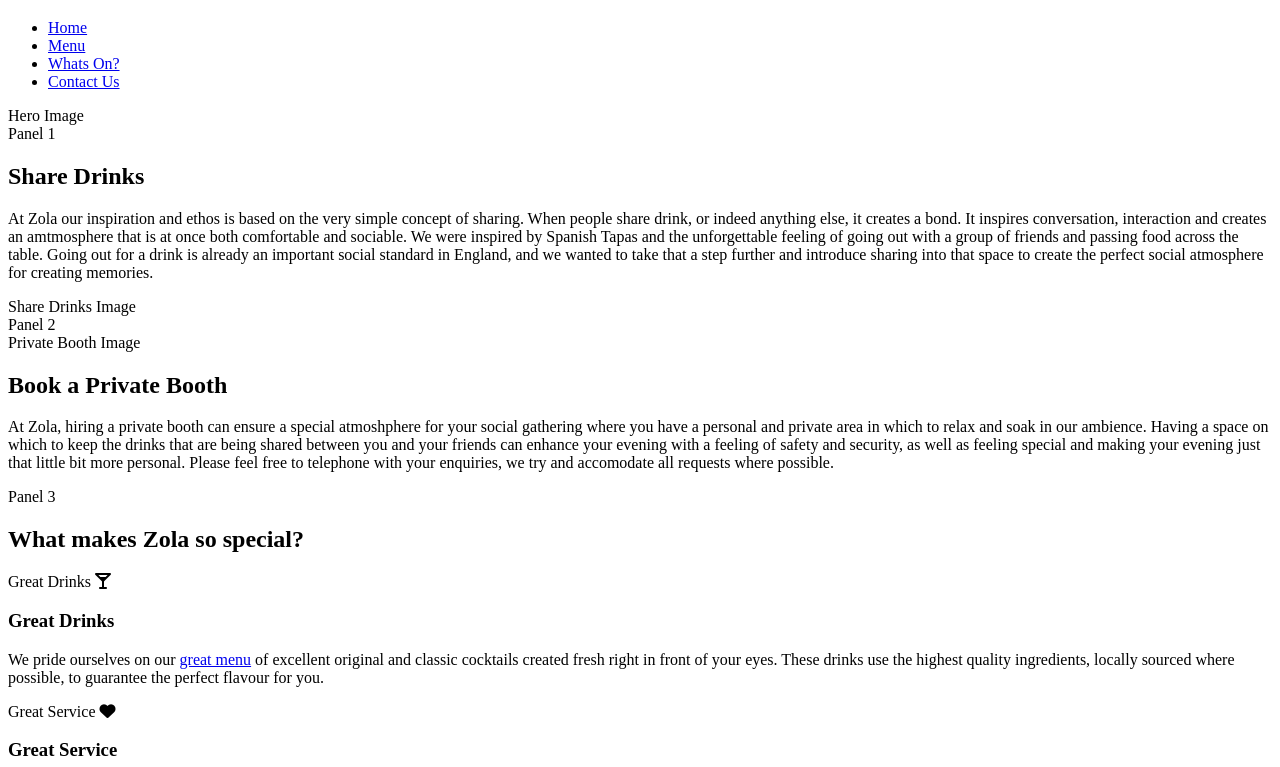
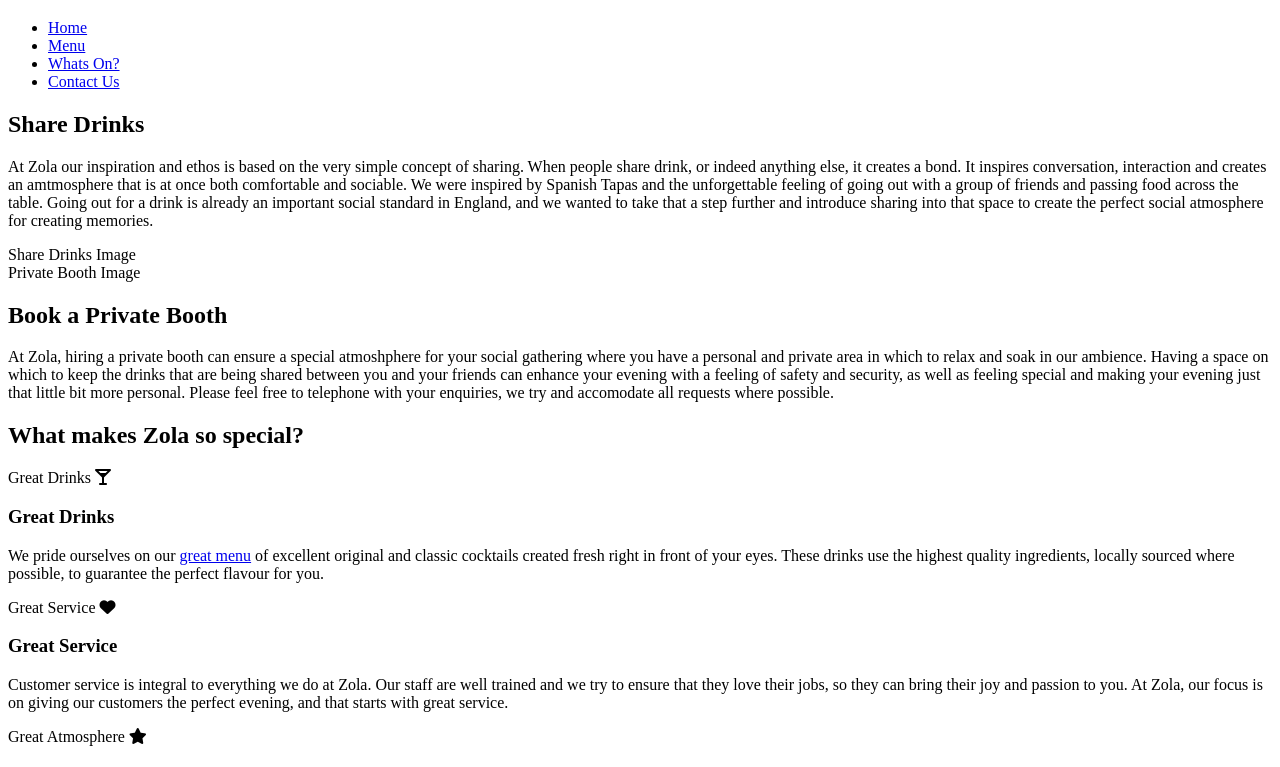
Before and after one commit to jameshart197/CI_PP1_ZOLA_BAR, a plain HTML site: page index.html in a window 1280 px wide. Shown: the part 449-1216 px from the top of the page. Drawn offline with Linux system fonts and the light colour scheme.

Commit message:
[REFAC] Remove boilerplate indications for divs.

```diff
--- a/index.html
+++ b/index.html
@@ -39,9 +39,8 @@
         </div>
     </header>
     <div id="hero-image">
-        Hero Image
     </div>
-    <div> Panel 1
+    <div class="index-panel1">
         <div>
             <h2>Share Drinks</h2>
             <p>At Zola our inspiration and ethos is based on the very simple concept of sharing. When people share
@@ -58,7 +57,7 @@
             Share Drinks Image
         </div>
     </div>
-    <div> Panel 2
+    <div class="index-panel2">
         <div>
             Private Booth Image
         </div>
@@ -73,7 +72,7 @@
                 to telephone with your enquiries, we try and accomodate all requests where possible.</p>
         </div>
     </div>
-    <div> Panel 3
+    <div class="index-panel3">
         <div>
             <h2>What makes Zola so special?</h2>
         </div>
```
